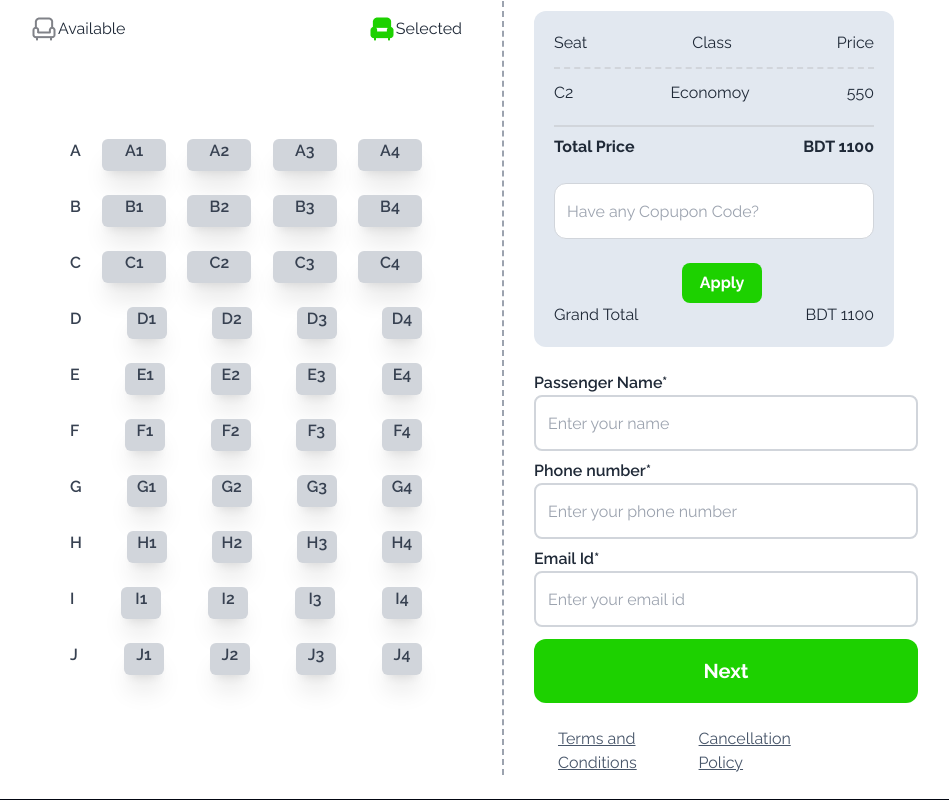
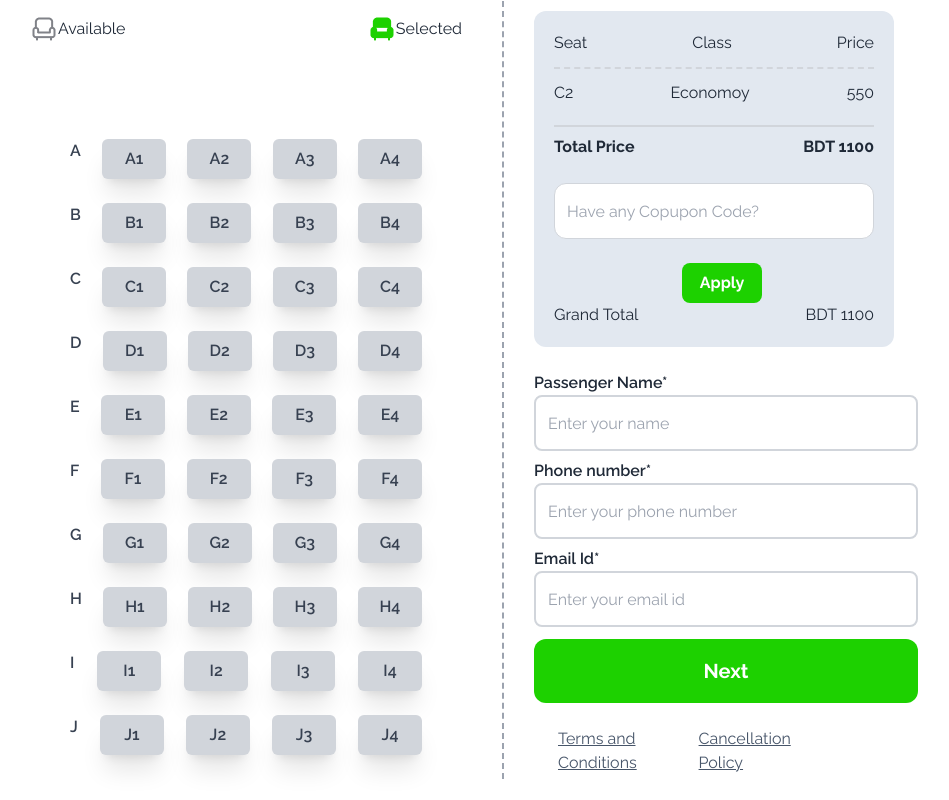
Before and after one commit to ashiqurAlways/smart-ticketing-A5, a plain HTML site: page index.html in a window 1280 px wide. Shown: the part 2320-3120 px from the top of the page, without its empty margins (178-1127 px from the left). Drawn offline with nearby package versions, Linux system fonts and the light colour scheme; a script that the page names is missing.

Commit message:
update some code

```diff
--- a/index.html
+++ b/index.html
@@ -18,6 +18,7 @@
     }
   </style>
 </head>
+
 <body class="mx-32 my-10">
   <header>
     <nav class="flex justify-between items-center">
@@ -102,12 +103,12 @@
         <div class=" stat shadow-xl col-span-6 bg-[#F78C9C] text-neutral-content mt-10 rounded-3xl">
           <div class="card-body text-black flex-row justify-between">
             <div class="">
-              <h3 class="font-bold text-3xl">15% OFF</h3>
+              <h3 class="font-bold text-3xl">20% OFF</h3>
               <p class="font-semibold mt-4 mb-3">on your next purchase</p>
               <p>use by January 2024</p>
             </div>
             <div class="mt-5 border-l-2 border-dashed border-gray-800 px-10">
-              <h3 class="font-bold text-3xl mb-2">NEW15</h3>
+              <h3 class="font-bold text-3xl mb-2">NEW20</h3>
               <p>Coupon Code</p>
             </div>
           </div>
@@ -221,100 +222,143 @@
               <div class=" font-semibold text-gray-700 flex justify-between mt-10 mb-6 mx-6">
                 <p>A</p>
                 <p id="A1"
-                  class=" seat bg-gray-300 cursor-pointer hover:bg-[#1DD100] w-16 h-8 text-center rounded-md shadow-xl">
+                  class=" seat bg-gray-300 cursor-pointer hover:bg-[#1DD100] w-16 h-10 p-2 text-center rounded-md shadow-xl">
                   A1</p>
                 <p id="A2"
-                  class=" seat bg-gray-300 cursor-pointer hover:bg-[#1DD100] w-16 h-8 text-center rounded-md shadow-xl">
+                  class=" seat bg-gray-300 cursor-pointer hover:bg-[#1DD100] w-16 h-10 p-2 text-center rounded-md shadow-xl">
                   A2</p>
                 <p id="A3"
-                  class=" seat bg-gray-300 cursor-pointer hover:bg-[#1DD100] w-16 h-8 text-center rounded-md shadow-xl">
+                  class=" seat bg-gray-300 cursor-pointer hover:bg-[#1DD100] w-16 h-10 p-2 text-center rounded-md shadow-xl">
                   A3</p>
                 <p id="A4"
-                  class=" seat bg-gray-300 cursor-pointer hover:bg-[#1DD100] w-16 h-8 text-center rounded-md shadow-xl">
+                  class=" seat bg-gray-300 cursor-pointer hover:bg-[#1DD100] w-16 h-10 p-2 text-center rounded-md shadow-xl">
                   A4</p>
               </div>
 
               <div class=" font-semibold text-gray-700 flex justify-between mt-6 mb-6 mx-6">
                 <p>B</p>
-                <p class="seat bg-gray-300 w-16 h-8 text-center rounded-md shadow-xl">B1</p>
-                <p class="seat bg-gray-300 w-16 h-8 text-center rounded-md shadow-xl">B2</p>
-                <p class="seat bg-gray-300 w-16 h-8 text-center rounded-md shadow-xl">B3</p>
-                <p class="seat bg-gray-300 w-16 h-8 text-center rounded-md shadow-xl">B4</p>
+                <p
+                  class="seat bg-gray-300 cursor-pointer hover:bg-[#1DD100] w-16 h-10 p-2 text-center rounded-md shadow-xl">
+                  B1</p>
+                <p
+                  class="seat bg-gray-300 cursor-pointer hover:bg-[#1DD100] w-16 h-10 p-2 text-center rounded-md shadow-xl">
+                  B2</p>
+                <p
+                  class="seat bg-gray-300 cursor-pointer hover:bg-[#1DD100] w-16 h-10 p-2 text-center rounded-md shadow-xl">
+                  B3</p>
+                <p
+                  class="seat bg-gray-300 cursor-pointer hover:bg-[#1DD100] w-16 h-10 p-2 text-center rounded-md shadow-xl">
+                  B4</p>
               </div>
 
               <div class=" font-semibold text-gray-700 flex justify-between mt-6 mb-6 mx-6">
                 <p>C</p>
-                <p class="bg-gray-300 w-16 h-8 text-center rounded-md shadow-xl cursor-pointer hover:bg-[#1DD100]">C1
+                <p class="bg-gray-300 w-16 h-10 p-2 text-center rounded-md shadow-xl cursor-pointer hover:bg-[#1DD100]">
+                  C1
                 </p>
-                <p class="bg-gray-300 w-16 h-8 text-center rounded-md shadow-xl cursor-pointer hover:bg-[#1DD100]">C2
+                <p class="bg-gray-300 w-16 h-10 p-2 text-center rounded-md shadow-xl cursor-pointer hover:bg-[#1DD100]">
+                  C2
                 </p>
-                <p class="bg-gray-300 w-16 h-8 text-center rounded-md shadow-xl cursor-pointer hover:bg-[#1DD100]">C3
+                <p class="bg-gray-300 w-16 h-10 p-2 text-center rounded-md shadow-xl cursor-pointer hover:bg-[#1DD100]">
+                  C3
                 </p>
-                <p class="bg-gray-300 w-16 h-8 text-center rounded-md shadow-xl cursor-pointer hover:bg-[#1DD100]">C4
+                <p class="bg-gray-300 w-16 h-10 p-2 text-center rounded-md shadow-xl cursor-pointer hover:bg-[#1DD100]">
+                  C4
                 </p>
               </div>
 
               <div class=" font-semibold text-gray-700 flex justify-between mt-6 mb-6 mx-6">
                 <p>D</p>
-                <p class="bg-gray-300 w-10 h-8 text-center rounded-md shadow-xl ">D1</p>
-                <p class="bg-gray-300 w-10 h-8 text-center rounded-md shadow-xl ">D2</p>
-                <p class="bg-gray-300 w-10 h-8 text-center rounded-md shadow-xl ">D3</p>
-                <p class="bg-gray-300 w-10 h-8 text-center rounded-md shadow-xl ">D4</p>
+                <p
+                  class="bg-gray-300 cursor-pointer hover:bg-[#1DD100] w-16 h-10 p-2 text-center rounded-md shadow-xl ">
+                  D1</p>
+                <p
+                  class="bg-gray-300 cursor-pointer hover:bg-[#1DD100] w-16 h-10 p-2 text-center rounded-md shadow-xl ">
+                  D2</p>
+                <p
+                  class="bg-gray-300 cursor-pointer hover:bg-[#1DD100] w-16 h-10 p-2 text-center rounded-md shadow-xl ">
+                  D3</p>
+                <p
+                  class="bg-gray-300 cursor-pointer hover:bg-[#1DD100] w-16 h-10 p-2 text-center rounded-md shadow-xl ">
+                  D4</p>
               </div>
 
               <div class=" font-semibold text-gray-700 flex justify-between mt-6 mb-6 mx-6">
                 <p>E</p>
-                <p class="bg-gray-300 w-10 h-8 text-center rounded-md shadow-xl">E1</p>
-                <p class="bg-gray-300 w-10 h-8 text-center rounded-md shadow-xl">E2</p>
-                <p class="bg-gray-300 w-10 h-8 text-center rounded-md shadow-xl">E3</p>
-                <p class="bg-gray-300 w-10 h-8 text-center rounded-md shadow-xl">E4</p>
+                <p class="bg-gray-300 cursor-pointer hover:bg-[#1DD100] w-16 h-10 p-2 text-center rounded-md shadow-xl">
+                  E1</p>
+                <p class="bg-gray-300 cursor-pointer hover:bg-[#1DD100] w-16 h-10 p-2 text-center rounded-md shadow-xl">
+                  E2</p>
+                <p class="bg-gray-300 cursor-pointer hover:bg-[#1DD100] w-16 h-10 p-2 text-center rounded-md shadow-xl">
+                  E3</p>
+                <p class="bg-gray-300 cursor-pointer hover:bg-[#1DD100] w-16 h-10 p-2 text-center rounded-md shadow-xl">
+                  E4</p>
               </div>
 
               <div class=" font-semibold text-gray-700 flex justify-between mt-6 mb-6 mx-6">
                 <p>F</p>
-                <p class="bg-gray-300 w-10 h-8 text-center rounded-md shadow-xl">F1</p>
-                <p class="bg-gray-300 w-10 h-8 text-center rounded-md shadow-xl">F2</p>
-                <p class="bg-gray-300 w-10 h-8 text-center rounded-md shadow-xl">F3</p>
-                <p class="bg-gray-300 w-10 h-8 text-center rounded-md shadow-xl">F4</p>
+                <p class="bg-gray-300 cursor-pointer hover:bg-[#1DD100] w-16 h-10 p-2 text-center rounded-md shadow-xl">
+                  F1</p>
+                <p class="bg-gray-300 cursor-pointer hover:bg-[#1DD100] w-16 h-10 p-2 text-center rounded-md shadow-xl">
+                  F2</p>
+                <p class="bg-gray-300 cursor-pointer hover:bg-[#1DD100] w-16 h-10 p-2 text-center rounded-md shadow-xl">
+                  F3</p>
+                <p class="bg-gray-300 cursor-pointer hover:bg-[#1DD100] w-16 h-10 p-2 text-center rounded-md shadow-xl">
+                  F4</p>
               </div>
 
               <div class=" font-semibold text-gray-700 flex justify-between mt-6 mb-6 mx-6">
                 <p>G</p>
-                <p class="bg-gray-300 w-10 h-8 text-center rounded-md shadow-xl">G1</p>
-                <p class="bg-gray-300 w-10 h-8 text-center rounded-md shadow-xl">G2</p>
-                <p class="bg-gray-300 w-10 h-8 text-center rounded-md shadow-xl">G3</p>
-                <p class="bg-gray-300 w-10 h-8 text-center rounded-md shadow-xl">G4</p>
+                <p class="bg-gray-300 cursor-pointer hover:bg-[#1DD100] w-16 h-10 p-2 text-center rounded-md shadow-xl">
+                  G1</p>
+                <p class="bg-gray-300 cursor-pointer hover:bg-[#1DD100] w-16 h-10 p-2 text-center rounded-md shadow-xl">
+                  G2</p>
+                <p class="bg-gray-300 cursor-pointer hover:bg-[#1DD100] w-16 h-10 p-2 text-center rounded-md shadow-xl">
+                  G3</p>
+                <p class="bg-gray-300 cursor-pointer hover:bg-[#1DD100] w-16 h-10 p-2 text-center rounded-md shadow-xl">
+                  G4</p>
               </div>
 
               <div class=" font-semibold text-gray-700 flex justify-between mt-6 mb-6 mx-6">
                 <p>H</p>
-                <p class="bg-gray-300 w-10 h-8 text-center rounded-md shadow-xl">H1</p>
-                <p class="bg-gray-300 w-10 h-8 text-center rounded-md shadow-xl">H2</p>
-                <p class="bg-gray-300 w-10 h-8 text-center rounded-md shadow-xl">H3</p>
-                <p class="bg-gray-300 w-10 h-8 text-center rounded-md shadow-xl">H4</p>
+                <p class="bg-gray-300 cursor-pointer hover:bg-[#1DD100] w-16 h-10 p-2 text-center rounded-md shadow-xl">
+                  H1</p>
+                <p class="bg-gray-300 cursor-pointer hover:bg-[#1DD100] w-16 h-10 p-2 text-center rounded-md shadow-xl">
+                  H2</p>
+                <p class="bg-gray-300 cursor-pointer hover:bg-[#1DD100] w-16 h-10 p-2 text-center rounded-md shadow-xl">
+                  H3</p>
+                <p class="bg-gray-300 cursor-pointer hover:bg-[#1DD100] w-16 h-10 p-2 text-center rounded-md shadow-xl">
+                  H4</p>
               </div>
 
               <div class=" font-semibold text-gray-700 flex justify-between mt-6 mb-6 mx-6">
                 <p>I</p>
-                <p class="bg-gray-300 w-10 h-8 text-center rounded-md shadow-xl">I1</p>
-                <p class="bg-gray-300 w-10 h-8 text-center rounded-md shadow-xl">I2</p>
-                <p class="bg-gray-300 w-10 h-8 text-center rounded-md shadow-xl">I3</p>
-                <p class="bg-gray-300 w-10 h-8 text-center rounded-md shadow-xl">I4</p>
+                <p class="bg-gray-300 cursor-pointer hover:bg-[#1DD100] w-16 h-10 p-2 text-center rounded-md shadow-xl">
+                  I1</p>
+                <p class="bg-gray-300 cursor-pointer hover:bg-[#1DD100] w-16 h-10 p-2 text-center rounded-md shadow-xl">
+                  I2</p>
+                <p class="bg-gray-300 cursor-pointer hover:bg-[#1DD100] w-16 h-10 p-2 text-center rounded-md shadow-xl">
+                  I3</p>
+                <p class="bg-gray-300 cursor-pointer hover:bg-[#1DD100] w-16 h-10 p-2 text-center rounded-md shadow-xl">
+                  I4</p>
               </div>
 
               <div class=" font-semibold text-gray-700 flex justify-between mt-6 mb-6 mx-6">
                 <p>J</p>
-                <p class="bg-gray-300 w-10 h-8 text-center rounded-md shadow-xl">J1</p>
-                <p class="bg-gray-300 w-10 h-8 text-center rounded-md shadow-xl">J2</p>
-                <p class="bg-gray-300 w-10 h-8 text-center rounded-md shadow-xl">J3</p>
-                <p class="bg-gray-300 w-10 h-8 text-center rounded-md shadow-xl">J4</p>
+                <p class="bg-gray-300 cursor-pointer hover:bg-[#1DD100] w-16 h-10 p-2 text-center rounded-md shadow-xl">
+                  J1</p>
+                <p class="bg-gray-300 cursor-pointer hover:bg-[#1DD100] w-16 h-10 p-2 text-center rounded-md shadow-xl">
+                  J2</p>
+                <p class="bg-gray-300 cursor-pointer hover:bg-[#1DD100] w-16 h-10 p-2 text-center rounded-md shadow-xl">
+                  J3</p>
+                <p class="bg-gray-300 cursor-pointer hover:bg-[#1DD100] w-16 h-10 p-2 text-center rounded-md shadow-xl">
+                  J4</p>
               </div>
             </div>
           </div>
         </div>
 
         <!-- confrim section -->
-
         <div class="border-l-2 border-dashed border-gray-400 mx-10"></div>
 
         <div class=" col-span-5 ">
@@ -410,7 +454,7 @@
   </main>
 
   <!-- footer section -->
-<footer id="footer" >
+  <footer id="footer">
     <div class="bg-gray-950 text-white">
       <div class="p-24">
         <div class="flex justify-between mb-10">
@@ -446,8 +490,6 @@
     </div>
   </footer>
 
-
-
 </body>
 
 </html>
```
Lines whose indentation alone changed are shown as unchanged.
